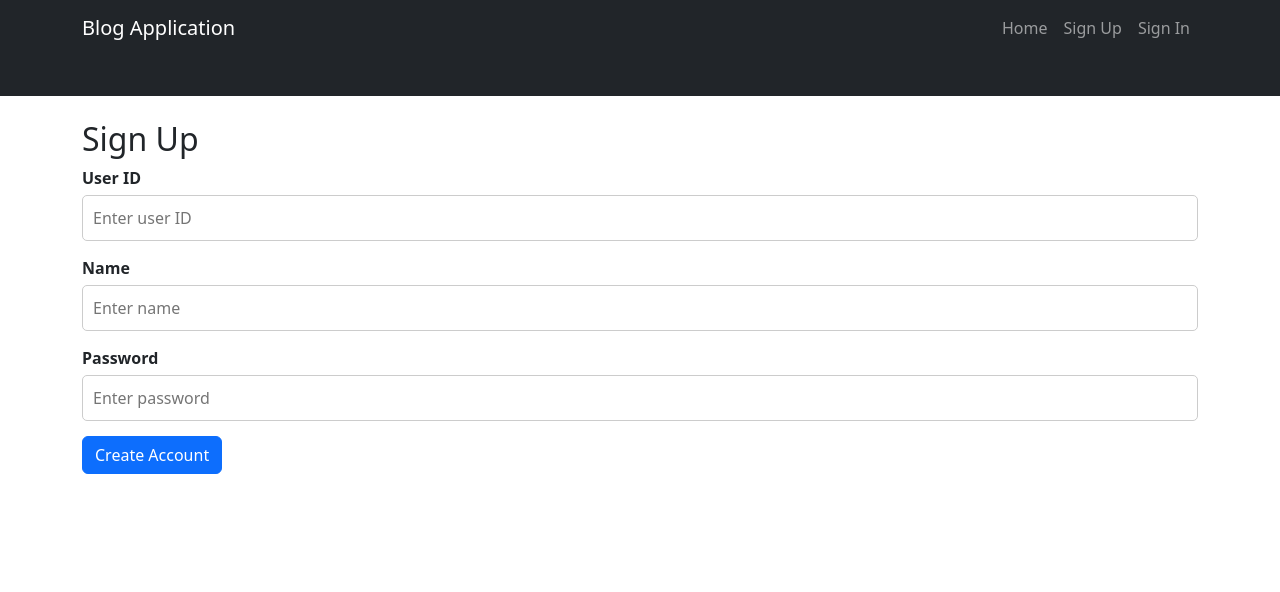
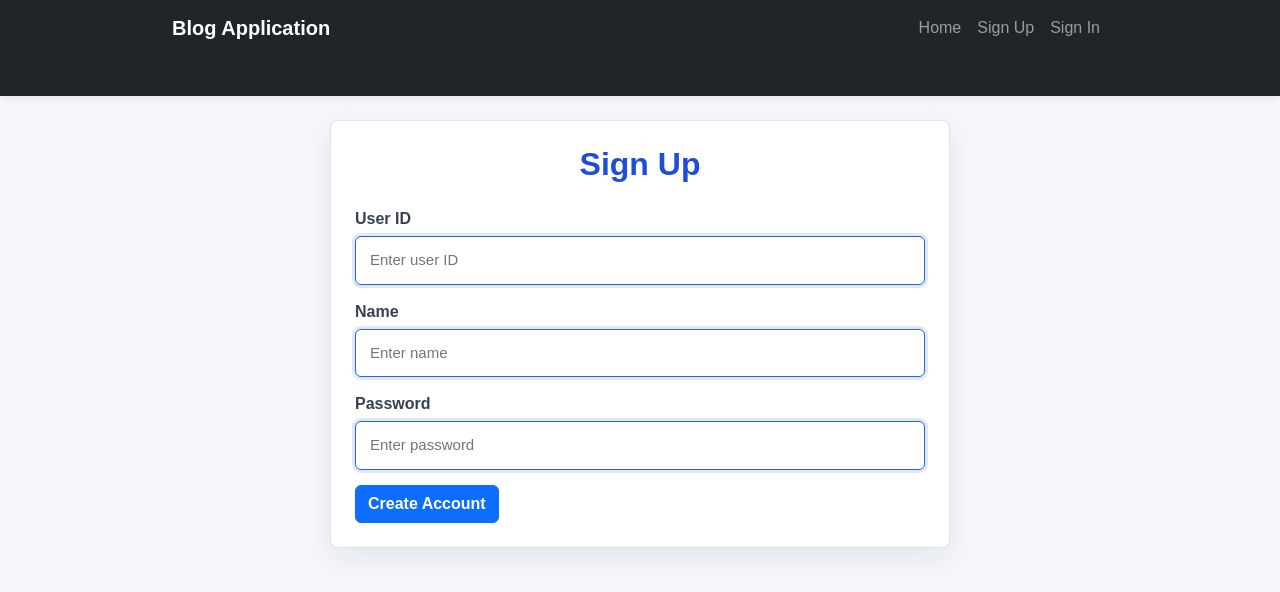
Before and after one commit to Volts-code/CS-312-MiniProject-4, a React (Vite) app: page /signup in a window 1280 px wide. Shown: the top 592 px of the page. Built offline with nearby package versions, Linux system fonts and the light colour scheme.

Commit message:
Update index.css

```diff
--- a/src/index.css
+++ b/src/index.css
@@ -2,38 +2,204 @@
   box-sizing: border-box;
 }
 
-
 body {
   margin: 0;
   padding: 0;
+  background: #f5f7fb;
+  color: #1f2937;
+  font-family: Arial, Helvetica, sans-serif;
 }
-
 
 a {
   text-decoration: none;
 }
 
+input, textarea {
+  width: 100%;
+  padding: 12px 14px;
+  margin-top: 5px;
+  margin-bottom: 15px;
+  border: 1px solid #cbd5e1;
+  border-radius: 6px;
+  background: #ffffff;
+  color: #111827;
+  font-size: 15px;
+}
 
 input, textarea {
-  width: 100%;
-  padding: 10px;
-  margin-top: 5px;
-  margin-bottom: 15px;
-  border: 1px solid #ccc;
-  border-radius: 5px;
+  border-color: #2563eb;
+  box-shadow: 0 0 0 3px rgba(37, 99, 235, 0.14);
+  outline: none;
 }
-
 
 textarea {
   min-height: 150px;
 }
 
-
 label {
   font-weight: bold;
+  color: #374151;
 }
 
-
 .container {
+  max-width: 960px;
   padding-bottom: 40px;
 }
+
+.navbar {
+  box-shadow: 0 2px 10px rgba(15, 23, 42, 0.08);
+}
+
+.navbar-brand {
+  font-weight: 700;
+}
+
+.page-title {
+  color: #1d4ed8;
+  font-weight: 700;
+  margin-bottom: 24px;
+  text-align: center;
+}
+
+.form-container {
+  max-width: 620px;
+  margin: 0 auto 32px;
+  padding: 24px;
+  background: #ffffff;
+  border: 1px solid #dbe3ef;
+  border-radius: 8px;
+  box-shadow: 0 10px 28px rgba(15, 23, 42, 0.08);
+}
+
+.form-container h3 {
+  color: #1f2937;
+  font-size: 22px;
+  font-weight: 700;
+  margin-bottom: 18px;
+}
+
+.blog-card {
+  position: relative;
+  display: flex;
+  flex-direction: column;
+  gap: 12px;
+  padding: 24px;
+  margin-bottom: 22px;
+  background: #ffffff;
+  border: 1px solid #dbe3ef;
+  border-left: 5px solid #2563eb;
+  border-radius: 8px;
+  box-shadow: 0 10px 24px rgba(15, 23, 42, 0.08);
+  transition: transform 0.2s ease, box-shadow 0.2s ease;
+}
+
+.blog-card:hover {
+  transform: translateY(-2px);
+  box-shadow: 0 16px 34px rgba(15, 23, 42, 0.12);
+}
+
+.blog-title {
+  color: #111827;
+  font-size: 24px;
+  font-weight: 700;
+  line-height: 1.25;
+  margin: 0;
+}
+
+.blog-body {
+  color: #374151;
+  font-size: 16px;
+  line-height: 1.7;
+  margin: 0;
+  white-space: pre-wrap;
+}
+
+.blog-author {
+  align-self: flex-start;
+  padding: 6px 10px;
+  margin: 4px 0 0;
+  background: #eff6ff;
+  color: #1e40af;
+  border: 1px solid #bfdbfe;
+  border-radius: 999px;
+  font-size: 14px;
+}
+
+.blog-author strong {
+  font-weight: 700;
+}
+
+.blog-card .mt-3 {
+  display: flex;
+  flex-wrap: wrap;
+  gap: 10px;
+  align-items: center;
+  padding-top: 14px;
+  margin-top: 8px !important;
+  border-top: 1px solid #e5e7eb;
+}
+
+.blog-card .btn,
+.form-container .btn {
+  min-width: 90px;
+  border-radius: 6px;
+  font-weight: 700;
+}
+
+.blog-card .btn-warning {
+  margin-right: 0;
+  color: #78350f;
+  background: #facc15;
+  border-color: #eab308;
+}
+
+.blog-card .btn-warning:hover {
+  color: #713f12;
+  background: #eab308;
+  border-color: #ca8a04;
+}
+
+.blog-card .btn-danger {
+  margin-left: 0;
+  color: #ffffff;
+  background: #dc2626;
+  border-color: #dc2626;
+}
+
+.blog-card .btn-danger:hover {
+  background: #b91c1c;
+  border-color: #b91c1c;
+}
+
+.alert {
+  border-radius: 8px;
+}
+
+@media (max-width: 768px) {
+  .container {
+    padding-left: 16px;
+    padding-right: 16px;
+  }
+
+  .form-container,
+  .blog-card {
+    padding: 18px;
+  }
+
+  .blog-title {
+    font-size: 21px;
+  }
+
+  .blog-body {
+    font-size: 15px;
+  }
+
+  .blog-card .mt-3 {
+    align-items: stretch;
+    flex-direction: column;
+  }
+
+  .blog-card .btn {
+    width: 100%;
+  }
+}
```
